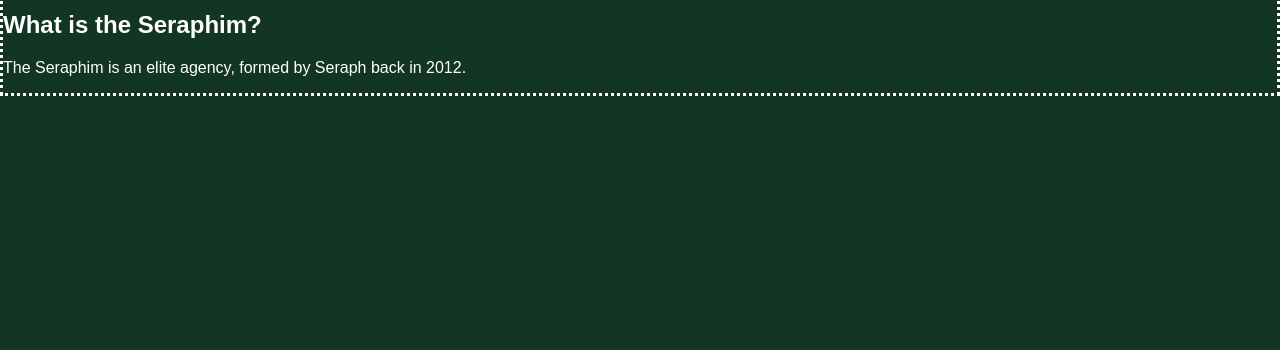
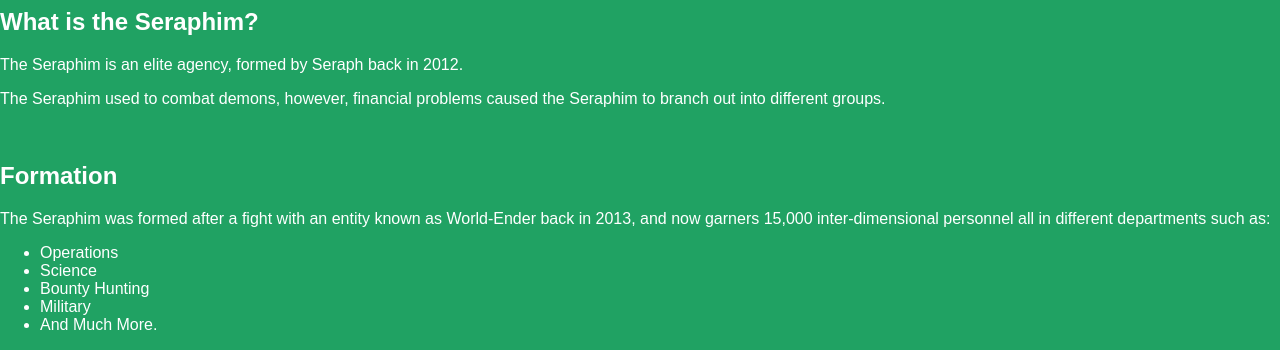
Before and after one commit to Programmer327-J/Spirit-World, a plain HTML site: page seraphim.html in a window 1280 px wide. Shown: the part 450-800 px from the top of the page. Drawn offline with Linux system fonts and the light colour scheme.

Commit message:
UPDATE: Text changed

```diff
--- a/index.css
+++ b/index.css
@@ -1,13 +1,13 @@
 .home {
-    background-color: blueviolet;
+    background-color: #8a2be2;
 }
 
 .base {
-    background-color: rgb(145, 57, 27);
+    background-color: #260d77;
 }
 
 .group {
-    background-color: #123524;
+    background-color: #20a263;
 }
 
 body {
@@ -44,7 +44,6 @@ nav a {
     text-decoration: dotted;
     color: black;
     display: block;
-
 }
 
 nav a:hover {
@@ -58,6 +57,7 @@ nav a:hover {
 }
 
 .intro {
-    border-style: dotted;
-    border-color: white;
+    text-decoration: dotted;
+    color: white;
+    display: block;
 }
--- a/seraphim.html
+++ b/seraphim.html
@@ -19,6 +19,20 @@
     <div class="intro">
     <h2>What is the Seraphim?</h2>
     <p>The Seraphim is an elite agency, formed by Seraph back in 2012.</p>
+    <p>The Seraphim used to combat demons, however, financial problems caused the Seraphim to branch out into different groups.</p>
+
+    </div>
+    <br>
+    <div class="intro">
+        <h2>Formation</h2>
+        <p>The Seraphim was formed after a fight with an entity known as World-Ender back in 2013, and now garners 15,000 inter-dimensional personnel all in different departments such as:</p>
+        <ul>
+            <li>Operations</li>
+            <li>Science</li>
+            <li>Bounty Hunting</li>
+            <li>Military</li>
+            <li>And Much More.</li>
+        </ul>
     </div>
 </body>
 </html>
```
